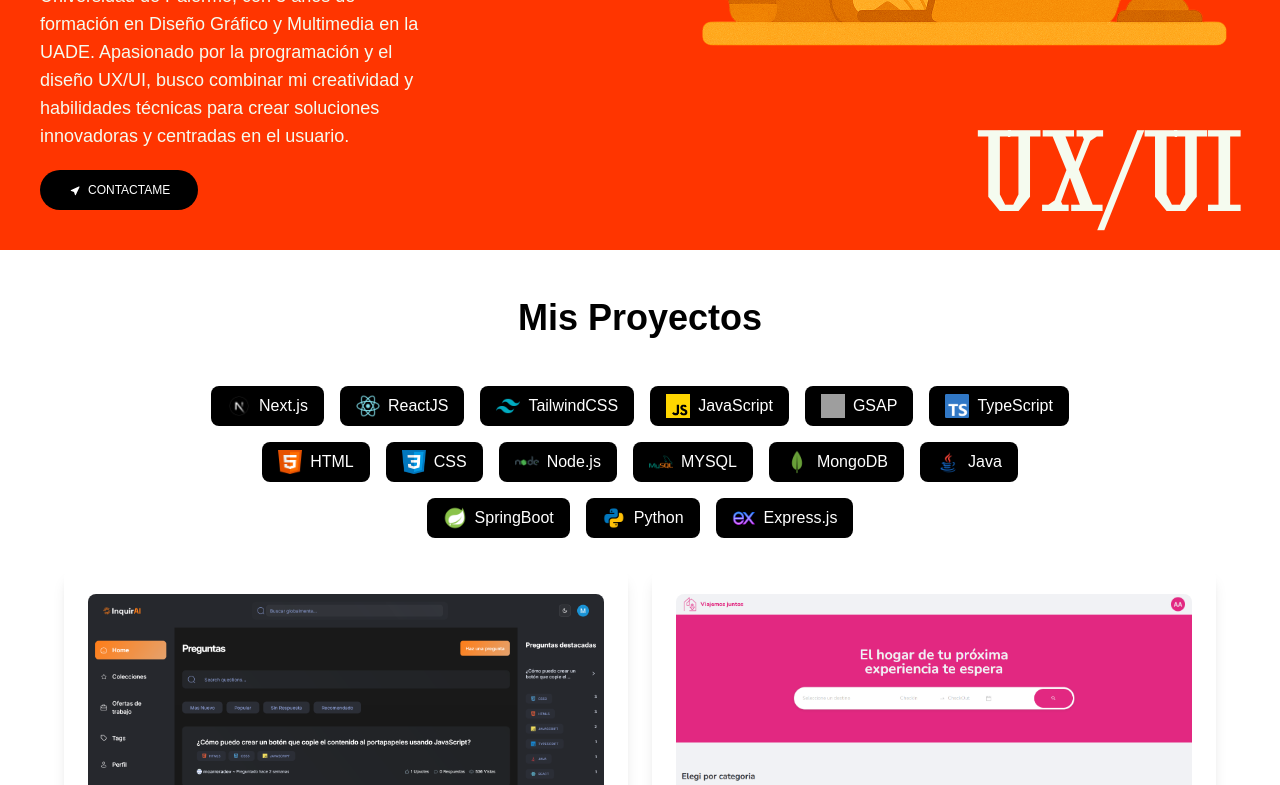
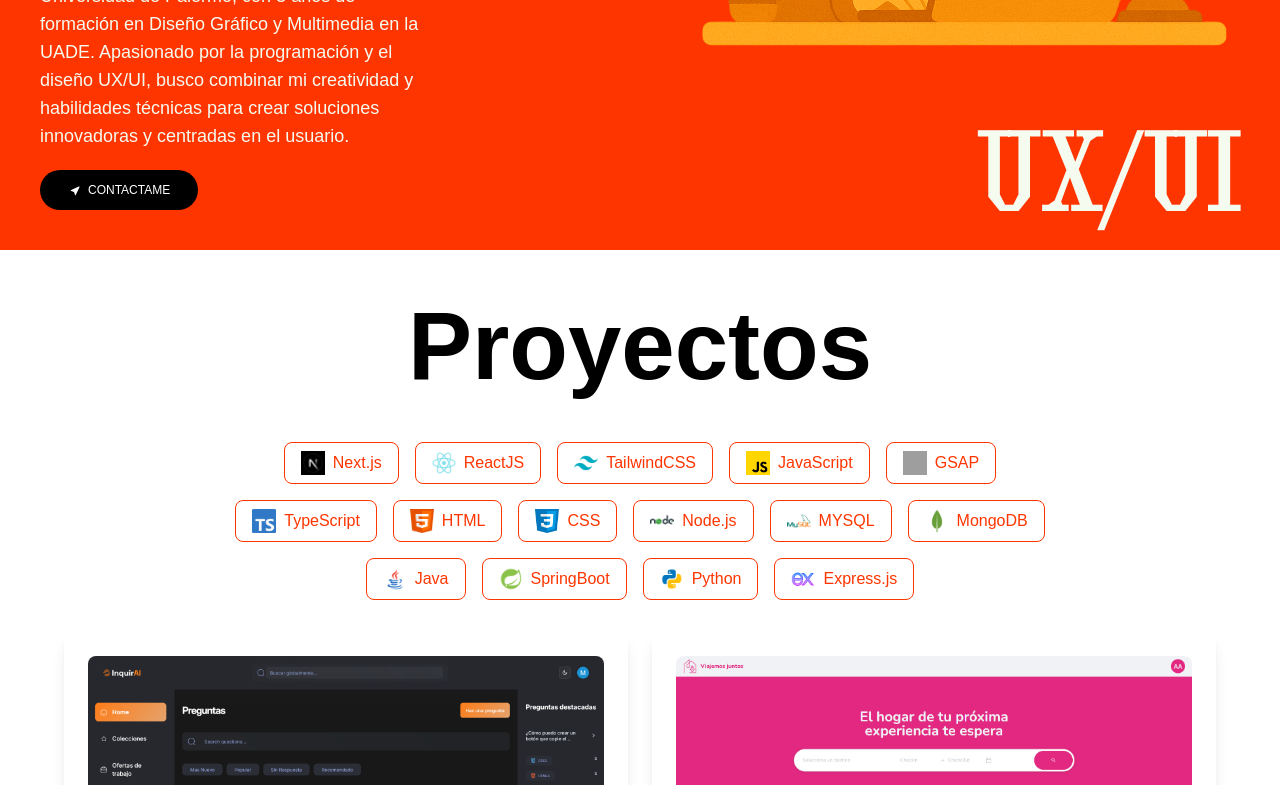
Before and after one commit to maticarrera12/MatiasCarrera, a React (Vite) app: page / in a window 1280 px wide. Shown: the part 566-1351 px from the top of the page. Built offline with nearby package versions, Linux system fonts and the light colour scheme; grey boxes are pictures that could not be loaded.

Commit message:
minimum changes in projects

```diff
--- a/src/components/Projects.jsx
+++ b/src/components/Projects.jsx
@@ -3,6 +3,8 @@ import { useEffect, useRef, useState } from "react";
 import { projects, technologies } from "../assets/assets";
 import { technologies as allTechnologies } from "../assets/assets";
 import PaginationComponent from "./PaginationComponent";
+import { useGSAP } from "@gsap/react";
+import gsap from "gsap";
 
 const ProjectCard = ({
   title,
@@ -18,7 +20,7 @@ const ProjectCard = ({
   };
 
   return (
-    <div className="w-full min-w-[300px] mx-auto bg-white rounded-lg shadow-lg hover:shadow-2xl transform transition-all duration-300 ease-in-out hover:scale-105 overflow-hidden p-6 mb-8 flex flex-col">
+    <div className="w-full min-w-[300px] mx-auto bg-white rounded-lg shadow-lg hover:shadow-2xl transform transition-all duration-300 ease-in-out hover:scale-105 overflow-hidden p-6 mb-8 flex flex-col project-card">
       <div className="relative w-full mb-10">
         <img
           src={image}
@@ -85,19 +87,16 @@ const Projects = () => {
   const [selectedTech, setSelectedTech] = useState(null);
   const [currentPage, setCurrentPage] = useState(1);
   const itemsPerPage = 6;
-  const hasInteracted = useRef(false); // 👈 para controlar interacciones del usuario
+  const hasInteracted = useRef(false);
 
-  // Filtrar por tecnología
   const filteredProjects = selectedTech
     ? projects.filter((project) => project.technologies.includes(selectedTech))
     : projects;
 
-  // Paginación: obtener los proyectos de la página actual
   const startIndex = (currentPage - 1) * itemsPerPage;
   const endIndex = startIndex + itemsPerPage;
   const currentProjects = filteredProjects.slice(startIndex, endIndex);
 
-  // Scroll al cambiar de tecnología o de página (solo tras interacción)
   useEffect(() => {
     if (hasInteracted.current) {
       topRef.current?.scrollIntoView({ behavior: "smooth" });
@@ -116,14 +115,14 @@ const Projects = () => {
   };
 
   return (
-    <div
+    <section
       className="min-h-screen bg-white py-10 px-4 sm:p-8 md:p-12"
       id="proyectos"
       ref={topRef}
     >
       <div className="max-w-6xl mx-auto">
-        <h2 className="text-3xl sm:text-4xl text-center font-semibold text-black mb-8 sm:mb-12">
-          Mis Proyectos
+        <h2 className="text-8xl text-center font-semibold text-black mb-8 sm:mb-12">
+          Proyectos
         </h2>
 
         {/* Botones de tecnología */}
@@ -134,7 +133,7 @@ const Projects = () => {
               className={`flex items-center gap-2 px-4 py-2 rounded-lg font-medium ${
                 selectedTech === tech.name
                   ? "bg-flame text-white"
-                  : "bg-black text-white"
+                  : "bg-transparent text-flame border border-flame"
               } hover:bg-flame hover:text-soft-white transition duration-300 ease-in-out`}
               onClick={() => handleTechChange(tech.name)}
             >
@@ -168,7 +167,7 @@ const Projects = () => {
           />
         )}
       </div>
-    </div>
+    </section>
   );
 };
 
```
